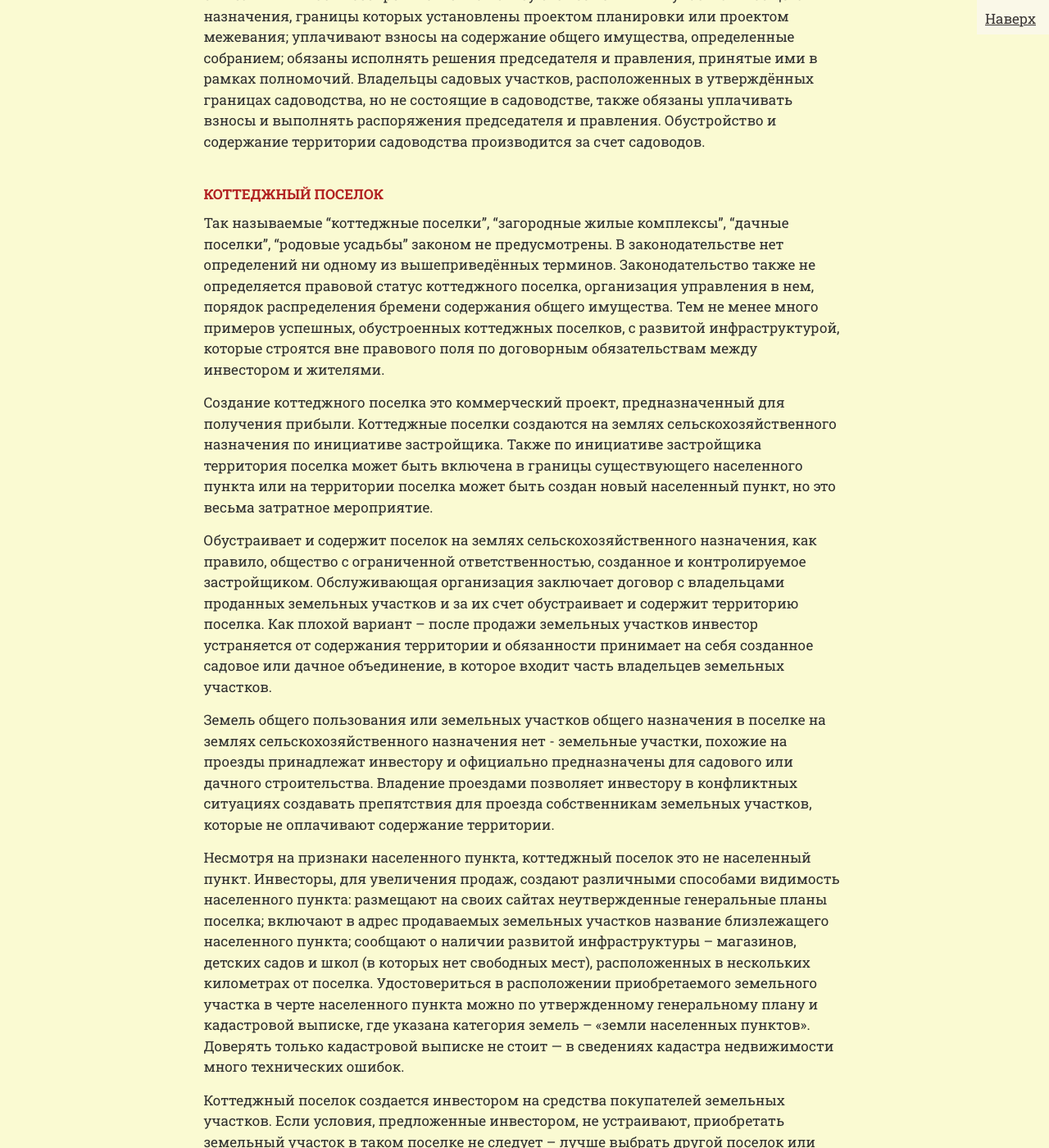
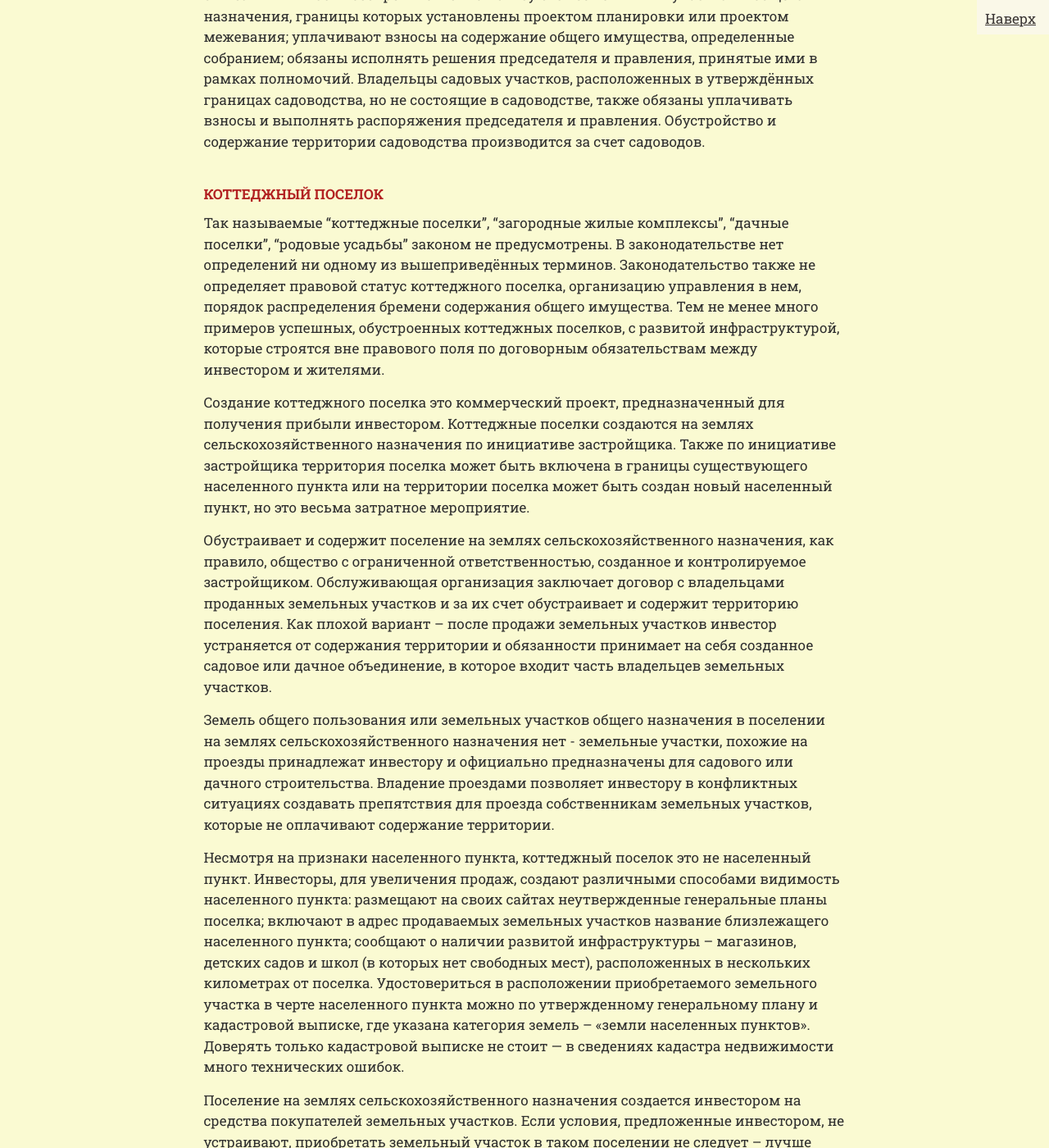
Before and after one commit to SergSi/land-use-art, a Jekyll site: the page built from _articles/2024-07-09-poselenie.md, in a window 1280 px wide and 1400 px high, scrolled down 1399 px. Shown: the whole window at 82% size. Built offline with Jekyll 4.4.1, drawn with Linux system fonts in a browser that asks for light colours; some web fonts are replaced; some of the changed text lies outside the part shown.

Commit message:
Update 2024-07-09-poselenie.md

```diff
--- a/_articles/2024-07-09-poselenie.md
+++ b/_articles/2024-07-09-poselenie.md
@@ -23,14 +23,14 @@
 
 # Коттеджный поселок
 
-Так называемые "коттеджные поселки", "загородные жилые комплексы", "дачные поселки", "родовые усадьбы" законом не предусмотрены. В законодательстве нет определений ни одному из вышеприведённых терминов. Законодательство также не определяется правовой статус коттеджного поселка, организация управления в нем, порядок распределения бремени содержания общего имущества. Тем не менее много примеров успешных, обустроенных коттеджных поселков, с развитой инфраструктурой, которые строятся вне правового поля по договорным обязательствам между инвестором и жителями.
+Так называемые "коттеджные поселки", "загородные жилые комплексы", "дачные поселки", "родовые усадьбы" законом не предусмотрены. В законодательстве нет определений ни одному из вышеприведённых терминов. Законодательство также не определяет правовой статус коттеджного поселка, организацию управления в нем, порядок распределения бремени содержания общего имущества. Тем не менее много примеров успешных, обустроенных коттеджных поселков, с развитой инфраструктурой, которые строятся вне правового поля по договорным обязательствам между инвестором и жителями.
 
-Создание коттеджного поселка это коммерческий проект, предназначенный для получения прибыли. Коттеджные поселки создаются на землях сельскохозяйственного назначения по инициативе застройщика. Также по инициативе застройщика территория поселка может быть включена в границы существующего населенного пункта или на территории поселка может быть создан новый населенный пункт, но это весьма затратное мероприятие.
+Создание коттеджного поселка это коммерческий проект, предназначенный для получения прибыли инвестором. Коттеджные поселки создаются на землях сельскохозяйственного назначения по инициативе застройщика. Также по инициативе застройщика территория поселка может быть включена в границы существующего населенного пункта или на территории поселка может быть создан новый населенный пункт, но это весьма затратное мероприятие.
 
-Обустраивает и содержит поселок на землях сельскохозяйственного назначения, как правило, общество с ограниченной ответственностью, созданное и контролируемое застройщиком. Обслуживающая организация заключает договор с владельцами проданных земельных участков и за их счет обустраивает и содержит территорию поселка. Как плохой вариант – после продажи земельных участков инвестор устраняется от содержания территории и обязанности принимает на себя созданное садовое или дачное объединение, в которое входит часть владельцев земельных участков.
+Обустраивает и содержит поселение на землях сельскохозяйственного назначения, как правило, общество с ограниченной ответственностью, созданное и контролируемое застройщиком. Обслуживающая организация заключает договор с владельцами проданных земельных участков и за их счет обустраивает и содержит территорию поселения. Как плохой вариант – после продажи земельных участков инвестор устраняется от содержания территории и обязанности принимает на себя созданное садовое или дачное объединение, в которое входит часть владельцев земельных участков.
 
-Земель общего пользования или земельных участков общего назначения в поселке на землях сельскохозяйственного назначения нет -  земельные участки, похожие на проезды принадлежат инвестору и официально предназначены для садового или дачного строительства. Владение проездами позволяет инвестору в конфликтных ситуациях создавать препятствия для проезда собственникам земельных участков, которые не оплачивают содержание территории.
+Земель общего пользования или земельных участков общего назначения в поселении на землях сельскохозяйственного назначения нет -  земельные участки, похожие на проезды принадлежат инвестору и официально предназначены для садового или дачного строительства. Владение проездами позволяет инвестору в конфликтных ситуациях создавать препятствия для проезда собственникам земельных участков, которые не оплачивают содержание территории.
 
 Несмотря на признаки населенного пункта, коттеджный поселок это не населенный пункт. Инвесторы, для увеличения продаж, создают различными способами видимость населенного пункта: размещают на своих сайтах неутвержденные генеральные планы поселка; включают в адрес продаваемых земельных участков название близлежащего населенного пункта; сообщают о наличии развитой инфраструктуры – магазинов, детских садов и школ (в которых нет свободных мест), расположенных в нескольких километрах от поселка. Удостовериться в расположении приобретаемого земельного участка в черте населенного пункта можно по утвержденному генеральному плану и кадастровой выписке, где указана категория земель – «земли населенных пунктов». Доверять только кадастровой выписке не стоит — в сведениях кадастра недвижимости много технических ошибок.
 
-Коттеджный поселок создается инвестором на средства покупателей земельных участков. Если условия, предложенные инвестором, не устраивают, приобретать земельный участок в таком поселке не следует – лучше выбрать другой поселок или участок в населенном пункте.
+Поселение на землях сельскохозяйственного назначения создается инвестором на средства покупателей земельных участков. Если условия, предложенные инвестором, не устраивают, приобретать земельный участок в таком поселении не следует – лучше выбрать доступное по средствам другое поселение или участок в населенном пункте.
```
